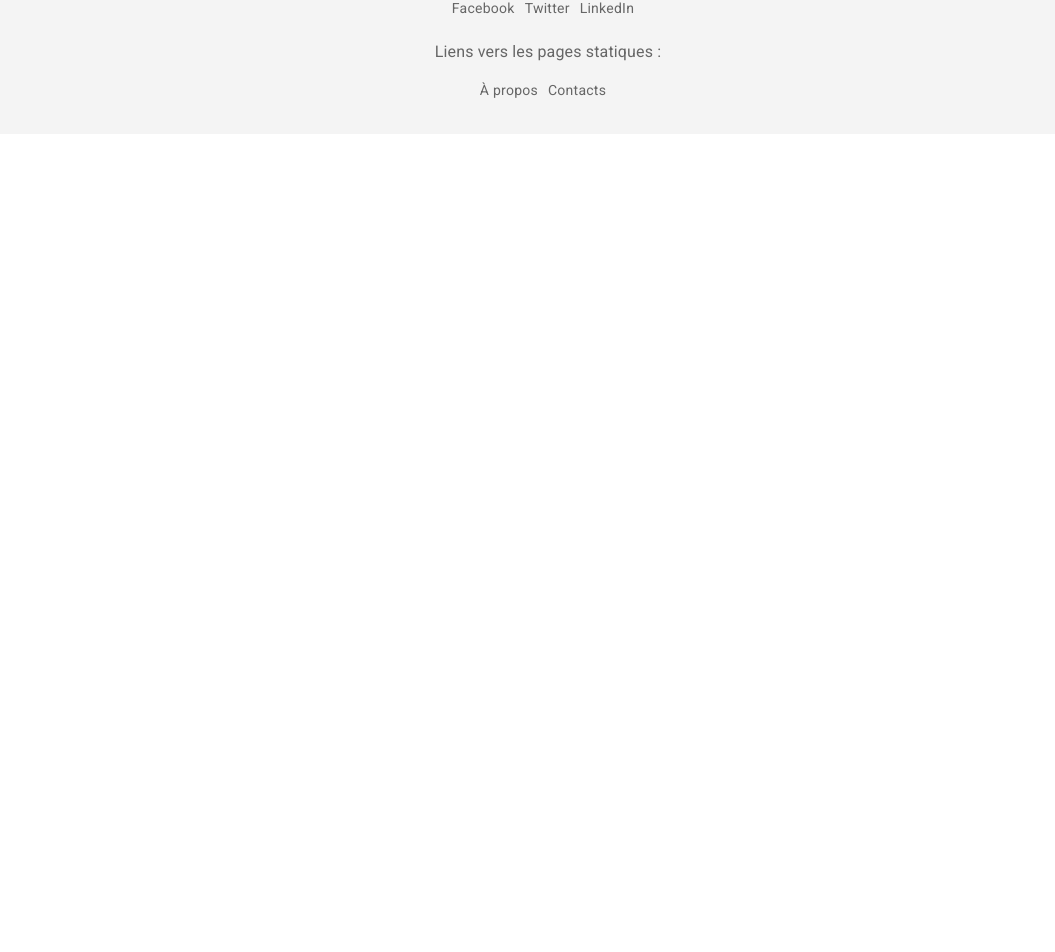
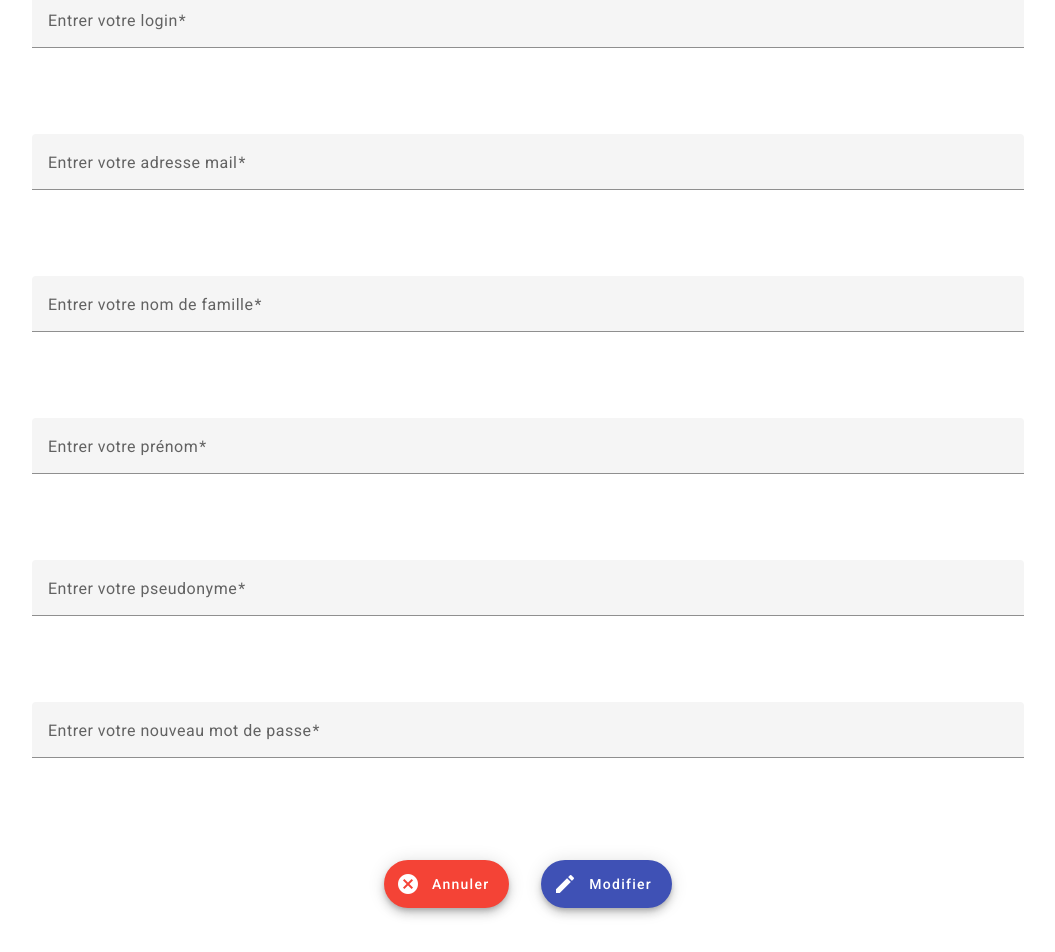
Before and after one commit to AymericJak/UnivProject-games-website-angular-application, an Angular app: page /update-profile/1 in a window 1280 px wide. Before the commit this address led to /. Shown: the part 248-1200 px from the top of the page, without its empty margins (112-1167 px from the left). Before the commit the page ends 800 px from the top, so only its background shows below. Built offline with nearby package versions, Linux system fonts and the light colour scheme; no server answers.

Commit message:
Add interface to update a profile

```diff
--- a/src/app/app-routing.module.ts
+++ b/src/app/app-routing.module.ts
@@ -9,6 +9,7 @@ import {HomeComponent} from "./components/home/home.component";
 import {ProfileComponent} from "./components/profile/profile.component";
 import {JeuxListeComponent} from "./jeux-liste/jeux-liste.component";
 import {JeuCreationComponent} from "./components/jeu-creation/jeu-creation.component";
+import {ProfileUpdateFormComponent} from "./components/profile-update-form/profile-update-form.component";
 
 const routes: Routes = [
   {path: '', redirectTo: 'home', pathMatch: 'full'},
@@ -21,6 +22,7 @@ const routes: Routes = [
   {path: 'a-propos', component: AProposComponent},
   {path: 'contacts', component: ContactComponent},
   {path: 'profile', component: ProfileComponent},
+  {path: 'update-profile/:id', component: ProfileUpdateFormComponent},
 ];
 
 
--- a/src/app/app.module.ts
+++ b/src/app/app.module.ts
@@ -32,6 +32,7 @@ import { JeuCreationComponent } from './components/jeu-creation/jeu-creation.com
 import {MatOptionModule} from "@angular/material/core";
 import {MatSelectModule} from "@angular/material/select";
 import {MatIconModule} from "@angular/material/icon";
+import { ProfileUpdateFormComponent } from './components/profile-update-form/profile-update-form.component';
 
 @NgModule({
   declarations: [
@@ -49,6 +50,7 @@ import {MatIconModule} from "@angular/material/icon";
     CarteJeuComponent,
     CarteJeuNoteComponent,
     JeuCreationComponent,
+    ProfileUpdateFormComponent,
   ],
   imports: [
     BrowserModule,
--- /dev/null
+++ b/src/app/components/profile-update-form/profile-update-form.component.css
@@ -0,0 +1,28 @@
+.form-container mat-form-field + mat-form-field {
+  margin-left: 8px;
+  width: 200%;
+}
+
+mat-form-field {
+  width: 100%;
+}
+
+.form-container {
+  margin-bottom: 4rem;
+}
+
+.form-button-row {
+  text-align: center;
+}
+
+.form-button-row button, .form-button-row a {
+  margin-right: 8px;
+}
+
+.form-button-row button {
+  margin: 1rem;
+}
+
+.form-container h2 {
+  text-align: center;
+}
--- /dev/null
+++ b/src/app/components/profile-update-form/profile-update-form.component.html
@@ -0,0 +1,57 @@
+<div>
+  <div class="form-container">
+    <h2>Modifier votre profil</h2>
+  </div>
+  <div class="form-container">
+    <mat-form-field>
+      <mat-label>Entrer votre login</mat-label>
+      <input matInput placeholder="pat.dupuis" [value]="loginValue" [formControl]="login" required>
+      <mat-error *ngIf="login.invalid">{{ getErrorMessage() }}</mat-error>
+    </mat-form-field>
+  </div>
+  <div class="form-container">
+    <mat-form-field>
+      <mat-label>Entrer votre adresse mail</mat-label>
+      <input matInput placeholder="pat@example.com" [value]="emailValue" [formControl]="email" required>
+      <mat-error *ngIf="email.invalid">{{ getErrorMessage() }}</mat-error>
+    </mat-form-field>
+  </div>
+  <div class="form-container">
+    <mat-form-field>
+      <mat-label>Entrer votre nom de famille</mat-label>
+      <input matInput placeholder="Dupuis" [value]="nomValue" [formControl]="nom" required>
+      <mat-error *ngIf="nom.invalid">{{ getErrorMessage() }}</mat-error>
+    </mat-form-field>
+  </div>
+  <div class="form-container">
+    <mat-form-field>
+      <mat-label>Entrer votre prénom</mat-label>
+      <input matInput placeholder="Pat" [value]="prenomValue" [formControl]="prenom" required>
+      <mat-error *ngIf="prenom.invalid">{{ getErrorMessage() }}</mat-error>
+    </mat-form-field>
+  </div>
+  <div class="form-container">
+    <mat-form-field>
+      <mat-label>Entrer votre pseudonyme</mat-label>
+      <input matInput placeholder="Pat-pat" [value]="pseudoValue" [formControl]="pseudo" required>
+      <mat-error *ngIf="pseudo.invalid">{{ getErrorMessage() }}</mat-error>
+    </mat-form-field>
+  </div>
+  <div class="form-container">
+    <mat-form-field>
+      <mat-label>Entrer votre nouveau mot de passe</mat-label>
+      <input matInput placeholder="Afe/8f@efj78EfZ" [formControl]="password" required>
+      <mat-error *ngIf="password.invalid">{{ getErrorMessage() }}</mat-error>
+    </mat-form-field>
+  </div>
+  <div class="form-button-row">
+    <button mat-fab extended color="warn">
+      <mat-icon>cancel</mat-icon>
+      Annuler
+    </button>
+    <button (click)="editButtonEvent()" mat-fab extended color="primary">
+      <mat-icon>edit</mat-icon>
+      Modifier
+    </button>
+  </div>
+</div>
--- /dev/null
+++ b/src/app/components/profile-update-form/profile-update-form.component.ts
@@ -0,0 +1,72 @@
+import {Component, OnInit} from '@angular/core';
+import {FormControl, Validators} from "@angular/forms";
+import {ActivatedRoute} from "@angular/router";
+import {UsersService} from "../../services/users/users.service";
+import {Observable} from "rxjs";
+import {UserRequest} from "../../models/UserRequest";
+
+@Component({
+  selector: 'app-profile-update-form',
+  templateUrl: './profile-update-form.component.html',
+  styleUrls: ['./profile-update-form.component.css']
+})
+export class ProfileUpdateFormComponent implements OnInit {
+
+  public login: FormControl = new FormControl('', [Validators.required]);
+
+  public email: FormControl = new FormControl('', [Validators.required, Validators.email]);
+
+  public nom: FormControl = new FormControl('', [Validators.required]);
+
+  public prenom: FormControl = new FormControl('', [Validators.required]);
+
+  public pseudo: FormControl = new FormControl('', [Validators.required]);
+
+  public password: FormControl = new FormControl('', [Validators.required]);
+
+
+  public currentProfil$: Observable<UserRequest>;
+
+  public loginValue: string = '';
+
+  public emailValue: string = '';
+
+  public nomValue: string = '';
+
+  public prenomValue: string = '';
+
+  public pseudoValue: string = '';
+
+  public passwordValue: string = '';
+
+  constructor(public route: ActivatedRoute, private profilService: UsersService) {
+    this.currentProfil$ = this.profilService.getUser();
+  }
+
+  ngOnInit(): void {
+    const id: number = +(this.route.snapshot.paramMap.get('id') || 0);
+    this.currentProfil$ = this.profilService.getUser(parseInt(String(id)));
+    this.currentProfil$.subscribe((userResponse: UserRequest) => {
+      this.loginValue = userResponse.adherent.login;
+      this.emailValue = userResponse.adherent.email;
+      this.nomValue = userResponse.adherent.nom;
+      this.prenomValue = userResponse.adherent.prenom;
+      this.pseudoValue = userResponse.adherent.pseudo;
+    });
+  }
+
+  public editButtonEvent(): void {
+    console.log(this.login.value);
+  }
+
+  /**
+   * Get the error message.
+   */
+  getErrorMessage(): string {
+    if (this.email.hasError('required')) {
+      return 'Ce champs ne peut pas être vide';
+    }
+    return this.email.hasError('email') ? 'Ce n\'est pas une adresse mail valide' : '';
+  }
+
+}
--- a/src/app/components/profile/profile.component.html
+++ b/src/app/components/profile/profile.component.html
@@ -8,7 +8,7 @@
       </mat-card-header>
 
       <mat-card-actions>
-        <button mat-button>MODIFIER MON PROFIL</button>
+        <button mat-button [routerLink]="['/update-profile', profile.adherent.id]" class="profile-link">MODIFIER MON PROFIL</button>
         <button mat-button>MODIFIER MON AVATAR</button>
       </mat-card-actions>
     </div>
--- a/src/app/components/profile/profile.component.ts
+++ b/src/app/components/profile/profile.component.ts
@@ -16,14 +16,12 @@ export class ProfileComponent implements OnInit {
 
   public profilCourant$: Observable<UserRequest>;
 
-  public gameName: string = '';
-
   constructor(private profilService: UsersService, private routes: ActivatedRoute, private gameService: GameService) {
     this.profilCourant$ = this.profilService.getUser();
   }
 
   ngOnInit(): void {
-    let id = this.routes.snapshot.paramMap.get('id');
+    const id = this.routes.snapshot.paramMap.get('id');
     if (id) {
       this.profilCourant$ = this.profilService.getUser(parseInt(id));
     }
--- a/src/app/models/UserRequest.ts
+++ b/src/app/models/UserRequest.ts
@@ -16,6 +16,7 @@ export interface UserRequest {
     pseudo: string;
     login: string;
     avatar: string;
+    email: string;
   };
 
   commentaires: Commentaire[];
```
Also changed, not shown: 1 other file (tests, documents, lock files or other folders).
